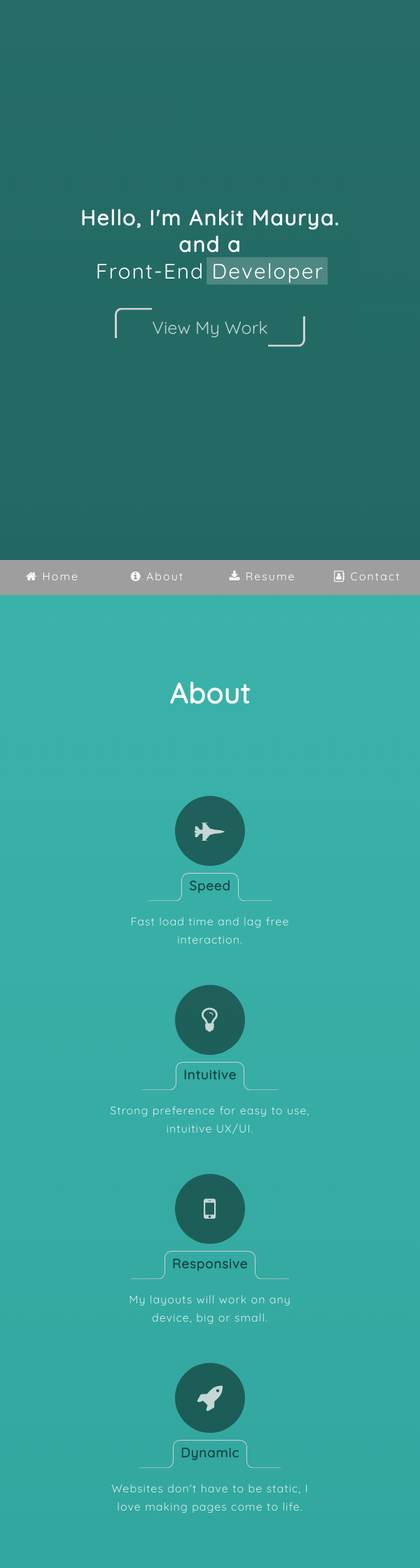
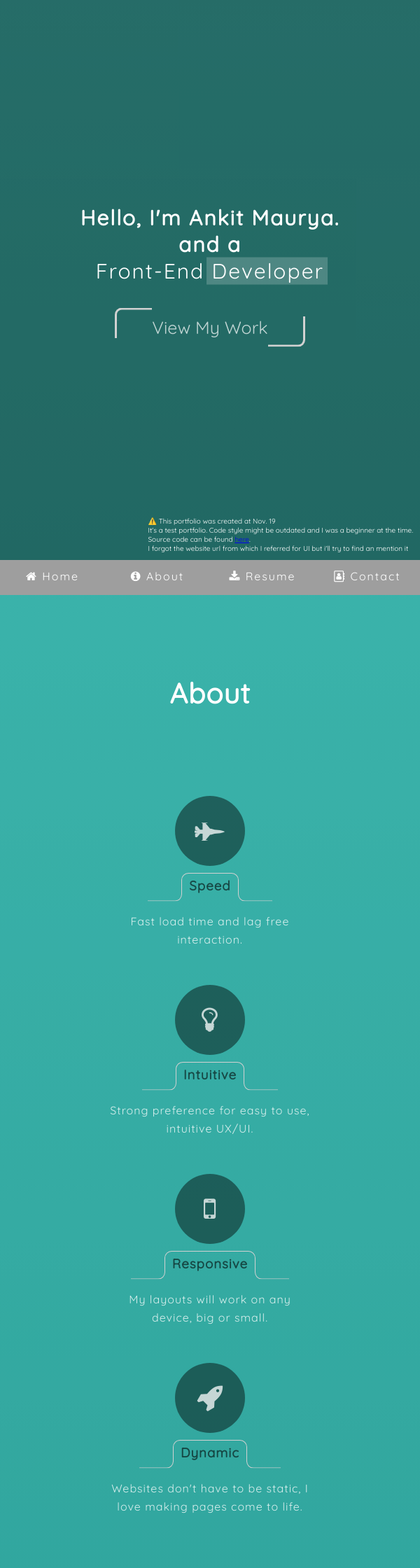
Before and after one commit to Ankit7991/test_heroku, a PHP site: page / in a window 600 px wide. Shown: the top 2240 px of the page at 70% size. Run offline with PHP 8.4, Linux system fonts and the light colour scheme; style sheets or scripts are compiled from the project's sources; some web fonts are replaced; grey boxes are pictures that could not be loaded.

Commit message:
some description added

```diff
--- a/home.html
+++ b/home.html
@@ -7,7 +7,7 @@
 	<meta charset="UTF-8">
 	<meta name="viewport" content="width=device-width, initial-scale=1.0">
 	<meta http-equiv="X-UA-Compatible" content="ie=edge">
-	<title>Portfolio | try 1</title>
+	<title>Portfolio1 @ Nov 2019</title>
 	<link rel="stylesheet" href="style/main/style.css">
 	<link rel="stylesheet" href="style/animations/animation.css">
 	<link rel="stylesheet" href="style/media/media.css">
@@ -30,6 +30,13 @@
 				<div class="comet-wrapper">
 				</div>
 			</div>
+		</div>
+
+		<div class="info-div">
+			<p>⚠️ This portfolio was created at Nov. 19</p>
+			<p>It's a test portfolio. Code style might be outdated and I was a beginner at the time.</p>
+			<p>Source code can be found <a href="https://github.com/Ankit7991/Portfolio1">here</a>.</p>
+			<p>I forgot the website url from which I referred for UI but i'll try to find an mention it</p>
 		</div>
 
 		<div class="intro">
--- a/style/main/style.css
+++ b/style/main/style.css
@@ -92,6 +92,15 @@ section.intro-wrapper {
           flex-flow: column;
   position: relative;
   height: 100vh;
+}
+
+section.intro-wrapper .info-div {
+  -webkit-transition: 0.4s;
+  transition: 0.4s;
+  position: absolute;
+  bottom: 10px;
+  right: 10px;
+  color: white;
 }
 
 section.intro-wrapper .intro {
--- a/style/main/style.scss
+++ b/style/main/style.scss
@@ -125,7 +125,15 @@ section.intro-wrapper {
   @include center();
   flex-flow: column;
   position: relative;
-  height: 100vh;
+	height: 100vh;
+
+	.info-div {
+		transition: 0.4s;
+		position: absolute;
+		bottom: 10px;
+		right: 10px;
+		color: white;
+	}
 
   .intro {
     width: 100%;
@@ -138,7 +146,8 @@ section.intro-wrapper {
     font-size: 20px;
     letter-spacing: 2px;
     font-weight: lighter;
-    transition: font-size 0.3s;
+		transition: font-size 0.3s;
+
 
     .intro-typing-wrapper {
       // border: 1px solid white;
--- a/style/media/media.css
+++ b/style/media/media.css
@@ -104,6 +104,9 @@
 }
 
 @media only screen and (min-width: 480px) and (max-width: 767px) {
+  section.intro-wrapper .info-div {
+    font-size: 10px;
+  }
   .bar-title {
     font-size: 70% !important;
   }
--- a/style/media/media.scss
+++ b/style/media/media.scss
@@ -97,9 +97,14 @@ only screen and (min-width: 786px){
 
 
 @media only screen and (min-width: 480px) and (max-width: 767px){
-  body{
-    // border: 10px solid red;
-  }
+	section.intro-wrapper {
+
+		.info-div {
+			font-size: 10px;
+		}
+	}
+
+
   .bar-title{
     font-size: 70% !important;
   }
```
Also changed, not shown: 2 other files.
